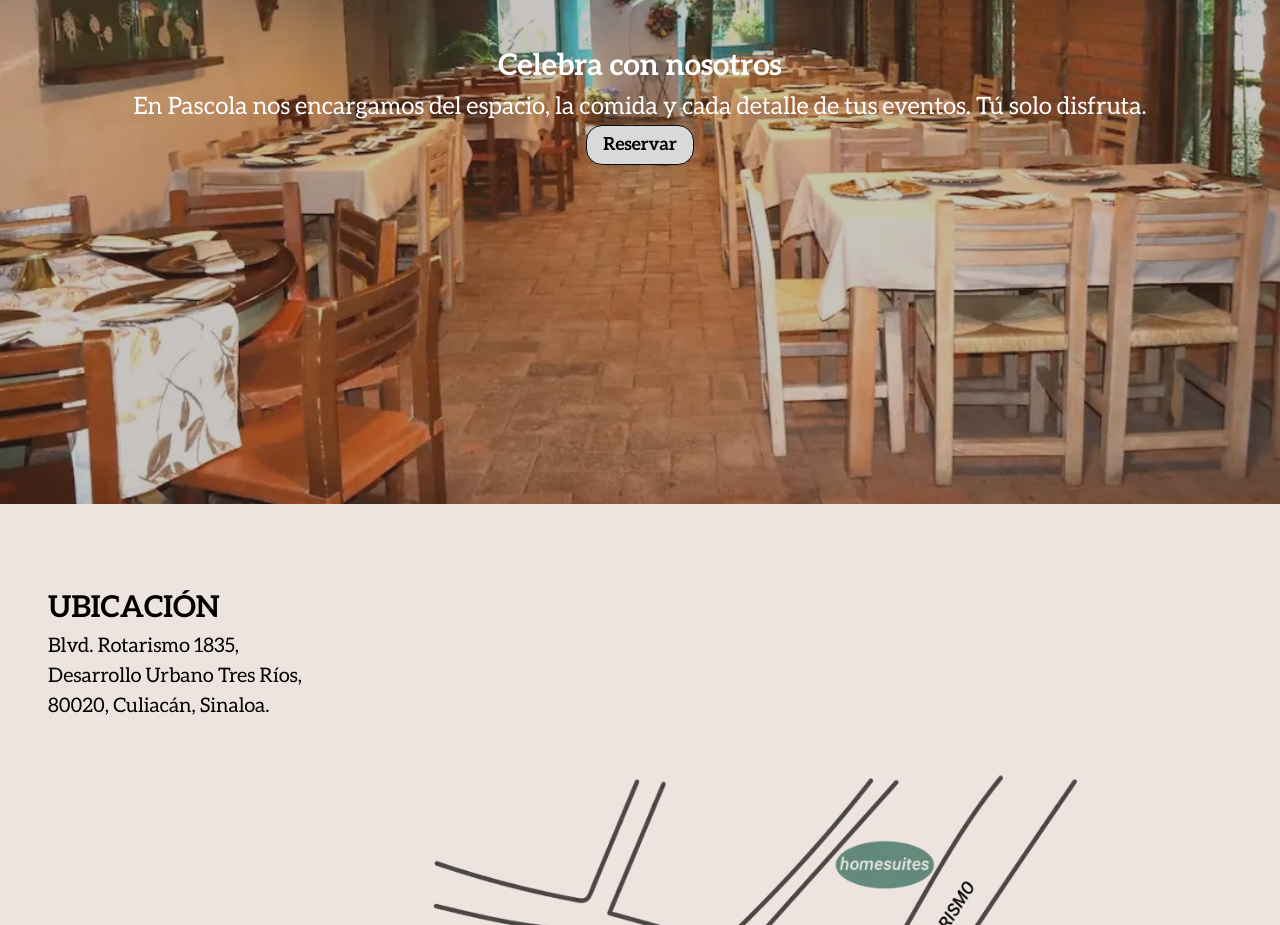
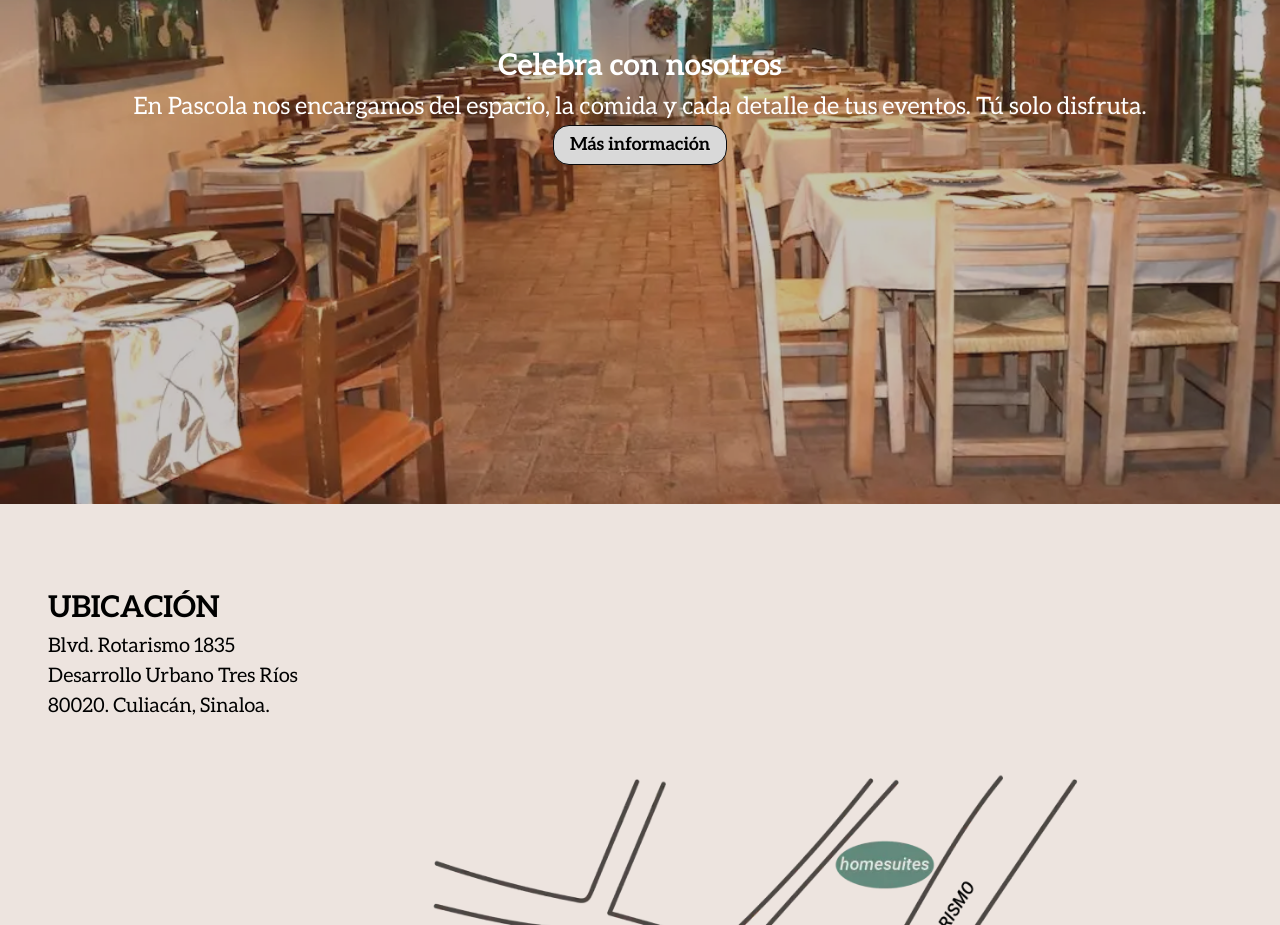
Before and after one commit to daviloops/pascola-website, a Next.js app: page / in a window 1280 px wide. Shown: the part 1600-2525 px from the top of the page. Built offline with nearby package versions, Linux system fonts and the light colour scheme; no server answers.

Commit message:
fix: structured data not working

```diff
--- a/src/app/components/Events/index.tsx
+++ b/src/app/components/Events/index.tsx
@@ -26,7 +26,7 @@ const Events = () => {
           </p>
         </div>
         <div>
-          <MenuButton href="https://wa.me/526673239767">Reservar</MenuButton>
+          <MenuButton href="https://wa.me/526673239767">Más información</MenuButton>
         </div>
       </div>
     </section>
--- a/src/app/components/Location/index.tsx
+++ b/src/app/components/Location/index.tsx
@@ -21,7 +21,8 @@ const Location = () => {
               {...googleMapsLinkProps}
             >
               <span className="mr-0.5">
-                Blvd. Rotarismo 1835, Desarrollo Urbano Tres Ríos, 80020, Culiacán, Sinaloa.
+                Blvd. Rotarismo 1835 <br /> Desarrollo Urbano Tres Ríos <br /> 80020. Culiacán,
+                Sinaloa.
               </span>
               <LocationPinIcon className="invisible mb-1.5 inline-block h-[20] w-[20] group-hover:visible group-hover:fill-gray-500 group-active:visible group-active:fill-gray-600" />
             </a>
--- a/src/app/layout.tsx
+++ b/src/app/layout.tsx
@@ -99,18 +99,21 @@ export default function RootLayout({
           crossOrigin="anonymous"
         />
         <script
+          id="restaurant-schema"
           type="application/ld+json"
           dangerouslySetInnerHTML={{
             __html: JSON.stringify(RestaurantData).replace(/</g, '\\u003c'),
           }}
         />
         <script
+          id="website-schema"
           type="application/ld+json"
           dangerouslySetInnerHTML={{
             __html: JSON.stringify(WebSiteData).replace(/</g, '\\u003c'),
           }}
         />
         <script
+          id="webpage-schema"
           type="application/ld+json"
           dangerouslySetInnerHTML={{
             __html: JSON.stringify(WebPageData).replace(/</g, '\\u003c'),
--- a/src/lib/structuredData/webpage.ts
+++ b/src/lib/structuredData/webpage.ts
@@ -5,7 +5,7 @@ export const WebPageData: WithContext<WebPage> = {
   '@context': 'https://schema.org',
   '@id': `${SITE_URL}/#webpage`,
   '@type': 'WebPage',
-  name: 'Restaurante Pascola | Desayunos regionales en Culiacán',
+  name: 'Restaurante Pascola | Desayunos tradicionales mexicanos en Culiacán',
   inLanguage: 'es',
   isPartOf: { '@id': `${SITE_URL}/#website` },
   about: { '@id': `${SITE_URL}/#restaurant` },
--- a/src/lib/structuredData/website.ts
+++ b/src/lib/structuredData/website.ts
@@ -29,8 +29,8 @@ export const WebSiteData: WithContext<WebSite> = {
       target: 'https://wa.me/526673239767',
     },
     {
-      '@type': 'ReserveAction',
-      name: 'Reservar evento',
+      '@type': 'InformAction',
+      name: 'Más información',
       target: 'https://wa.me/526673239767',
     },
     {
```
